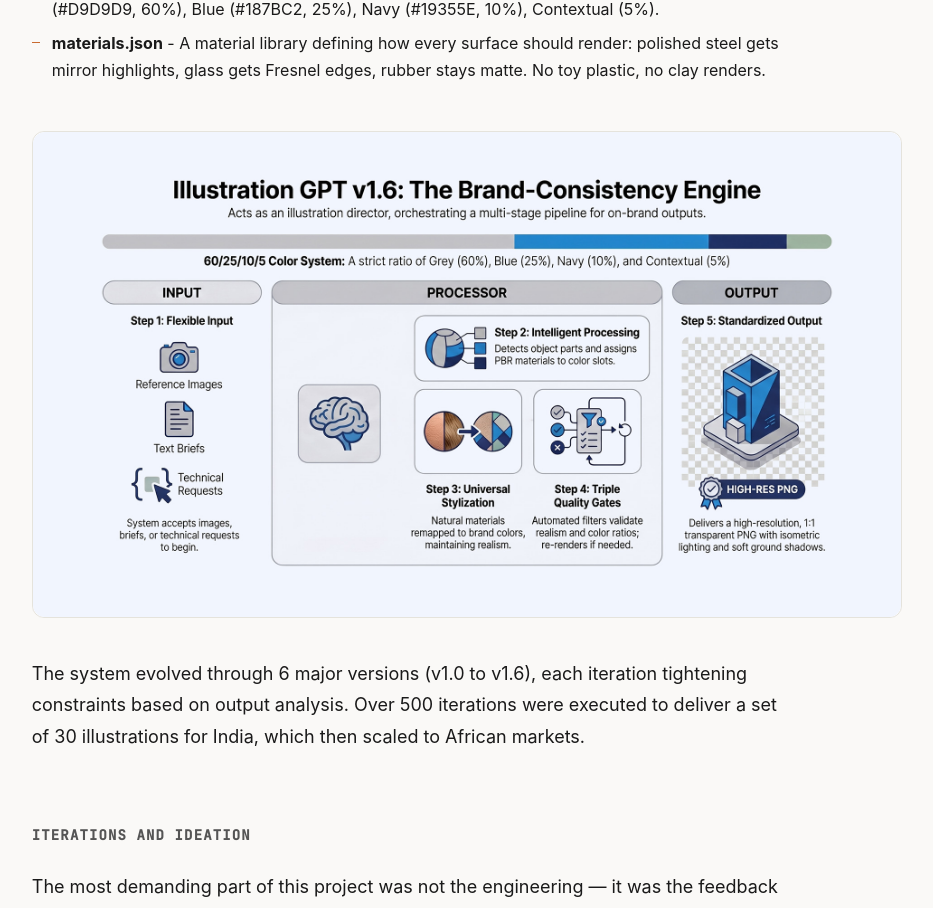
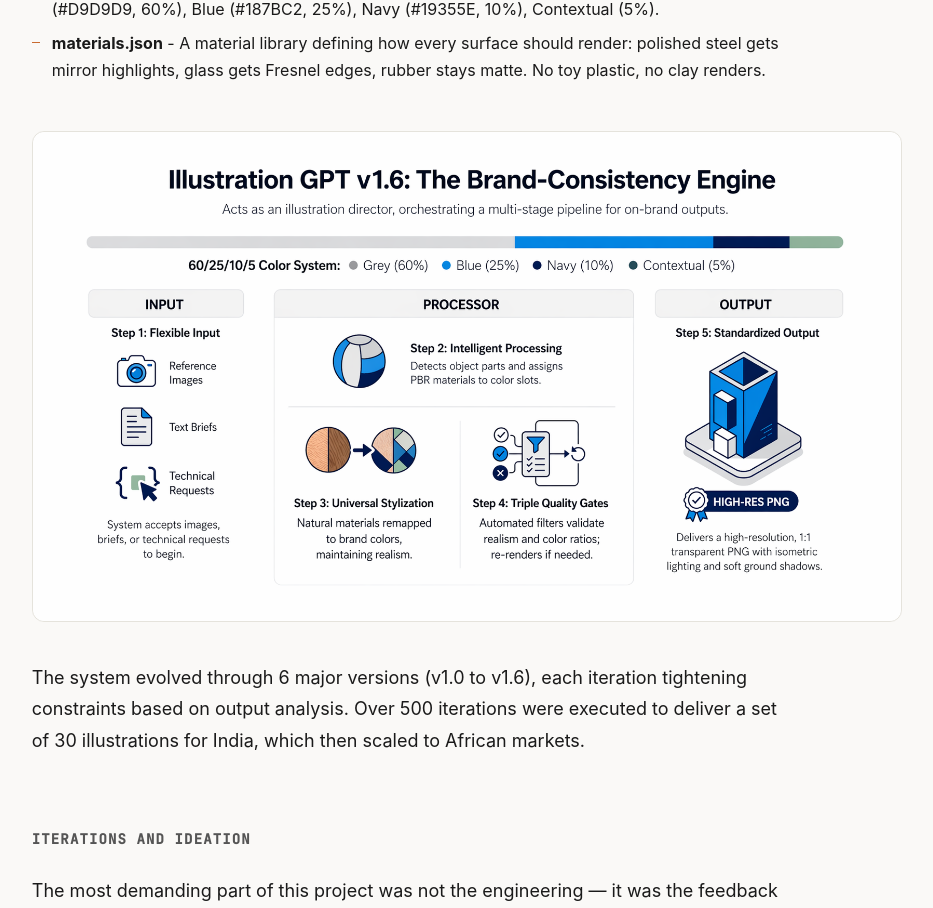
Before and after one commit to theenactorist/lums-portfolio, a Next.js app: page /work/branch-ai in a window 1280 px wide. Shown: the part 2894-3802 px from the top of the page, without its empty margins (173-1106 px from the left). Built offline with nearby package versions, Linux system fonts and the light colour scheme; a web font is replaced by a local one.

Commit message:
Update system architecture image to v2

```diff
--- a/app/work/branch-ai/page.js
+++ b/app/work/branch-ai/page.js
@@ -197,7 +197,7 @@ export default function BranchAICaseStudy() {
               <div className="cs-feature__gallery cs-feature__gallery--single" style={{ marginTop: 'var(--space-lg)', marginBottom: 'var(--space-md)' }}>
                 <figure className="cs-feature__figure">
                   <ZoomableImage
-                    src="/work/branch-ai/illust-arch.jpg"
+                    src="/work/branch-ai/illust-arch-v2.png"
                     alt="Illustration GPT system architecture - manifest, rules, and materials flowing into GPT engine"
                     width={2048}
                     height={1086}
```
Also changed, not shown: public/work/branch-ai/illust-arch-v2.png (added).
